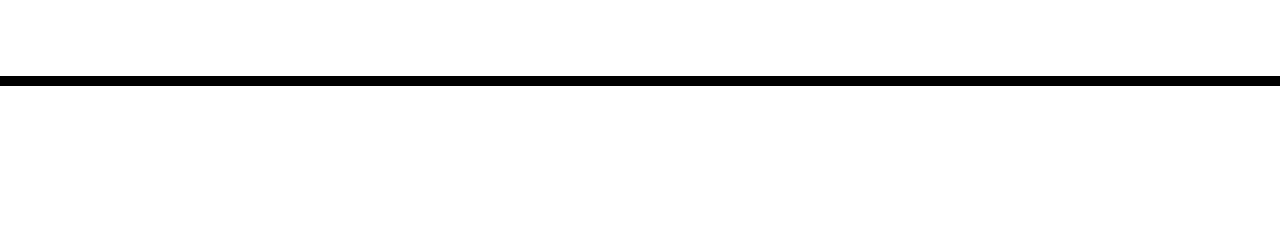
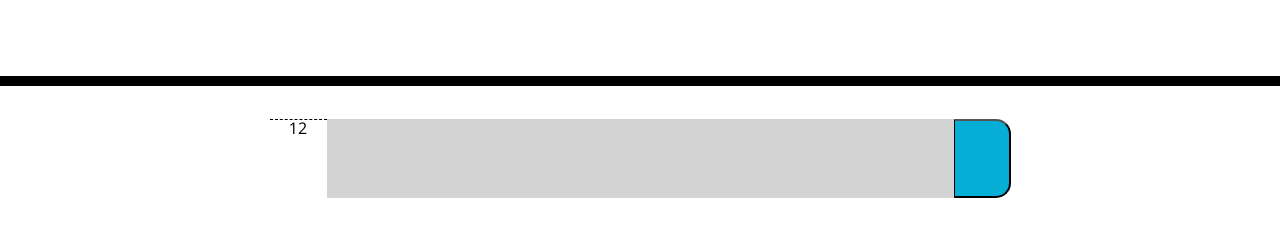
Before and after one commit to IsaacJCarnes/work-calender-ij, a plain HTML site: page index.html in a window 1280 px wide. Shown: the part 182-418 px from the top of the page. Drawn offline with nearby package versions, Linux system fonts and the light colour scheme.

Commit message:
Started page setup and moment js setup

```diff
--- a/assets/css/style.css
+++ b/assets/css/style.css
@@ -27,7 +27,9 @@ textarea {
 
 .time-block {
   text-align: center;
+  display: flex;
   border-radius: 15px;
+  justify-content: center;
 }
 
 .row {
@@ -40,10 +42,12 @@ textarea {
   background-color: #ffffff;
   color: #000000;
   border-top: 1px dashed #000000;
+  width: 5%;
 }
 
 .past {
   background-color: #d3d3d3;
+  width: 55%;
   color: white;
 }
 
@@ -63,6 +67,7 @@ textarea {
   border-bottom-right-radius: 15px;
   background-color: #06aed5;
   color: white;
+  width: 5%;
 }
 
 .saveBtn i:hover {
--- a/assets/javascript/main.js
+++ b/assets/javascript/main.js
@@ -0,0 +1 @@
+console.log(moment());
--- a/index.html
+++ b/index.html
@@ -30,6 +30,12 @@
     </header>
     <div class="container">
       <!-- Timeblocks go here -->
+      <div class="time-block row">
+        <div class="hour">12</div>
+        <div class="past"></div>
+        <button class="saveBtn"></button>
+      </div>
+
     </div>
 
     <script src="https://cdnjs.cloudflare.com/ajax/libs/jquery/3.2.1/jquery.min.js"></script>
```
Also changed, not shown: 1 other file.
